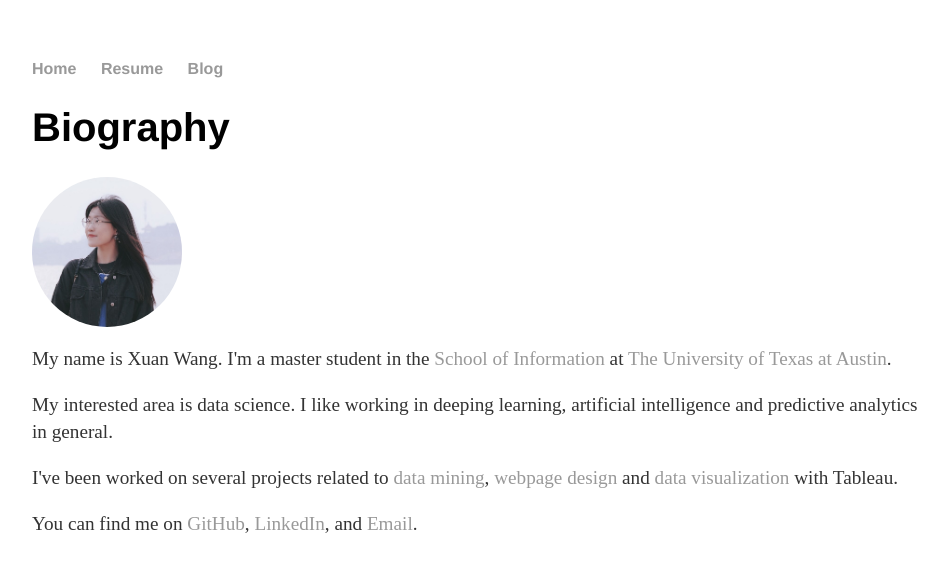
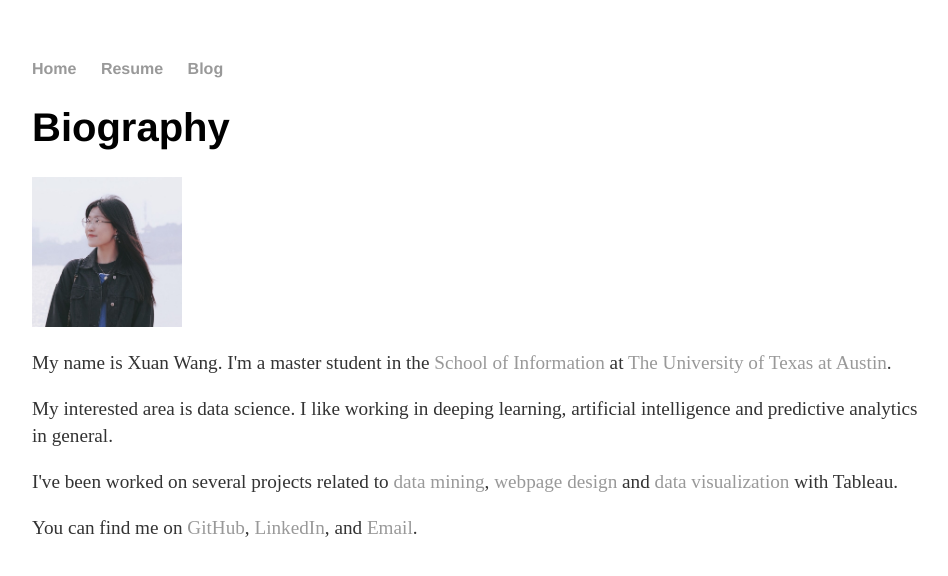
Before and after one commit to xxuanwang-zz/Portfolio, a Jekyll site: the page built from index.html, in a window 1280 px wide. Shown: the top 576 px of the page, without its empty margins (160-1108 px from the left). Built offline with Jekyll 4.4.1, drawn with Linux system fonts in a browser that asks for light colours.

Commit message:
Update index.html

```diff
--- a/index.html
+++ b/index.html
@@ -7,26 +7,14 @@
     <h1>Biography</h1>
   </header>
   <style>
-	  .div{
-		  border-radius:50%;
-		  overflow:hidden;
-		  width: 150px;
-		  height: 150px;
-	  }
-	  .img {
-		  width: 100%;
-		  height: auto;
-		  margin-left: auto;
-                  margin-right:auto;
-                  display:block;
+
+	  .cover {
+		  object-fit: cover;
 	  }
   </style>
+
   <section id="about">
-
-    <div class="div">
-	    <img class="img" src="./img/me.jpg"/>
-    </div>
-
+    <img class="cover" src="./img/me.jpg" style=" width: 150px; height: 150px;"/>
     <p>
       My name is Xuan Wang. I'm a master student in the <a href="https://www.ischool.utexas.edu/">School of Information</a> at <a href="https://www.utexas.edu/">The University of Texas at Austin</a>.
     </p>
```
